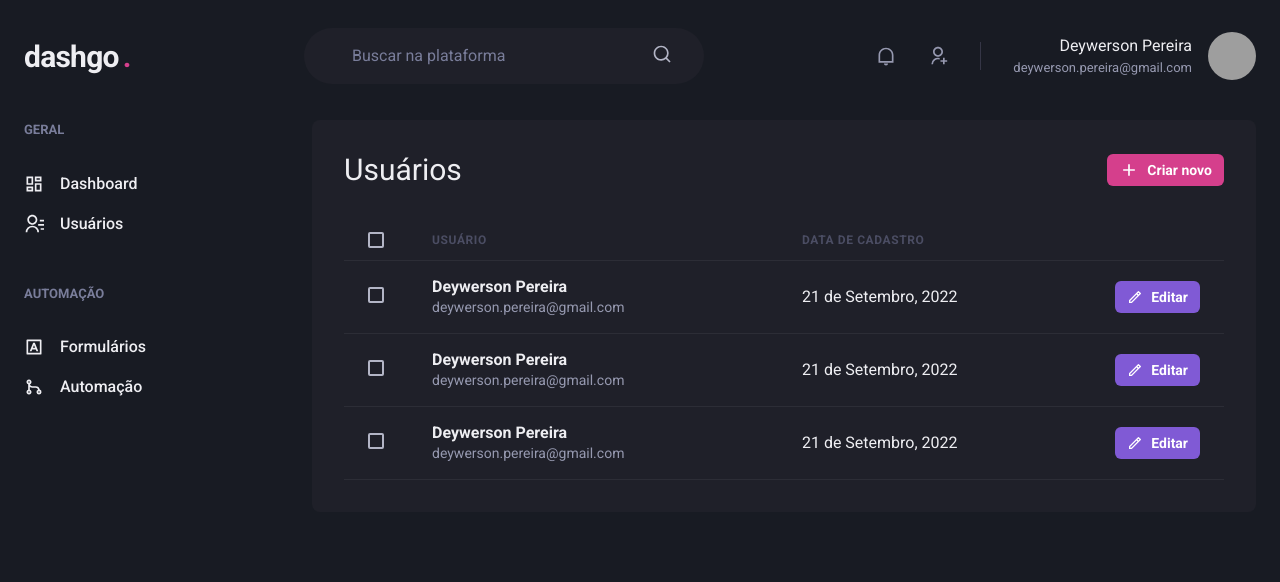
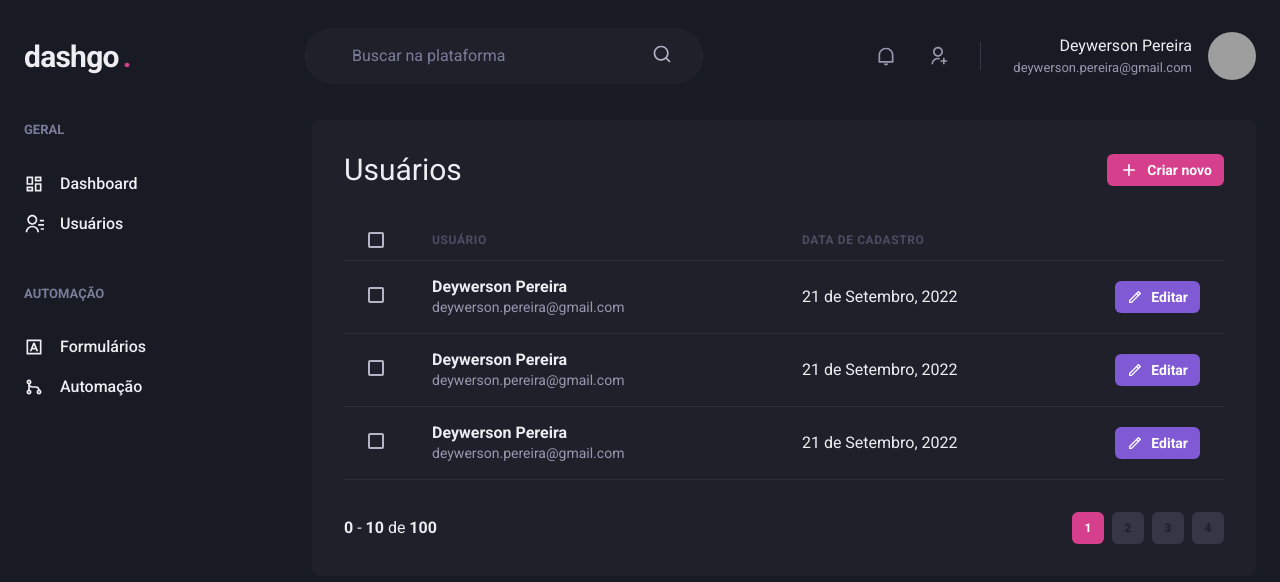
Before and after one commit to deywersonp/dashgo, a Next.js app: page /users in a window 1280 px wide. Shown: the top 582 px of the page. Built offline with nearby package versions, Linux system fonts and the light colour scheme; grey boxes are pictures that could not be loaded.

Commit message:
created pagination component / added new component at listUsers page

```diff
--- /dev/null
+++ b/src/components/Pagination.tsx
@@ -0,0 +1,65 @@
+import { Box, Button, Stack } from "@chakra-ui/react";
+
+export const Pagination = () => {
+  return (
+    <Stack
+      direction="row"
+      mt="8"
+      spacing="6"
+      justify="space-between"
+      align="center"
+    >
+      <Box>
+        <strong>0</strong> - <strong>10</strong> de <strong>100</strong>
+      </Box>
+      <Stack direction="row" spacing="2">
+        <Button
+          size="sm"
+          fontSize="xs"
+          width="4"
+          colorScheme="pink"
+          disabled
+          _disabled={{
+            bg: 'pink.500',
+            cursor: 'default',
+          }}
+        >
+          1
+        </Button>
+        <Button
+          size="sm"
+          fontSize="xs"
+          width="4"
+          bg="gray.700"
+          _hover={{
+            bg: 'gray.500'
+          }}
+        >
+          2
+        </Button>
+        <Button
+          size="sm"
+          fontSize="xs"
+          width="4"
+          bg="gray.700"
+          _hover={{
+            bg: 'gray.500'
+          }}
+        >
+          3
+        </Button>
+        <Button
+          size="sm"
+          fontSize="xs"
+          width="4"
+          bg="gray.700"
+          _hover={{
+            bg: 'gray.500'
+          }}
+        >
+          4
+        </Button>
+      </Stack>
+    </Stack>
+  )
+};
--- a/src/pages/users/index.tsx
+++ b/src/pages/users/index.tsx
@@ -3,6 +3,7 @@
 import { Header } from '../../components/Header';
 import { Sidebar } from '../../components/Sidebar';
 import { RiAddLine, RiPencilLine } from 'react-icons/ri';
+import { Pagination } from '../../components/Pagination';
 
 const UsersList: NextPage = () => {
   return (
@@ -130,6 +131,8 @@
               </Tr>
             </Tbody>
           </Table>
+
+          <Pagination />
         </Box>
       </Flex>
     </Box>
```
